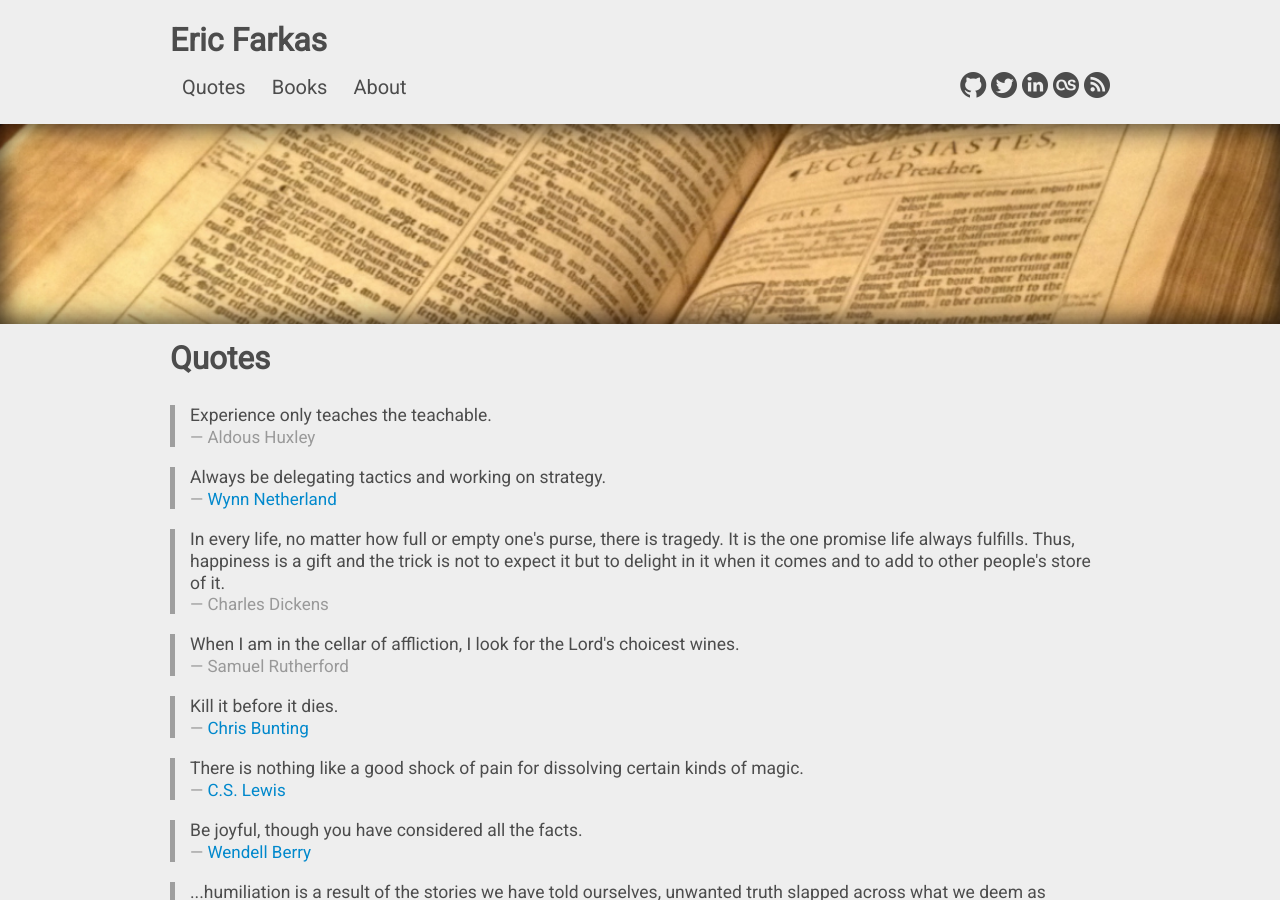
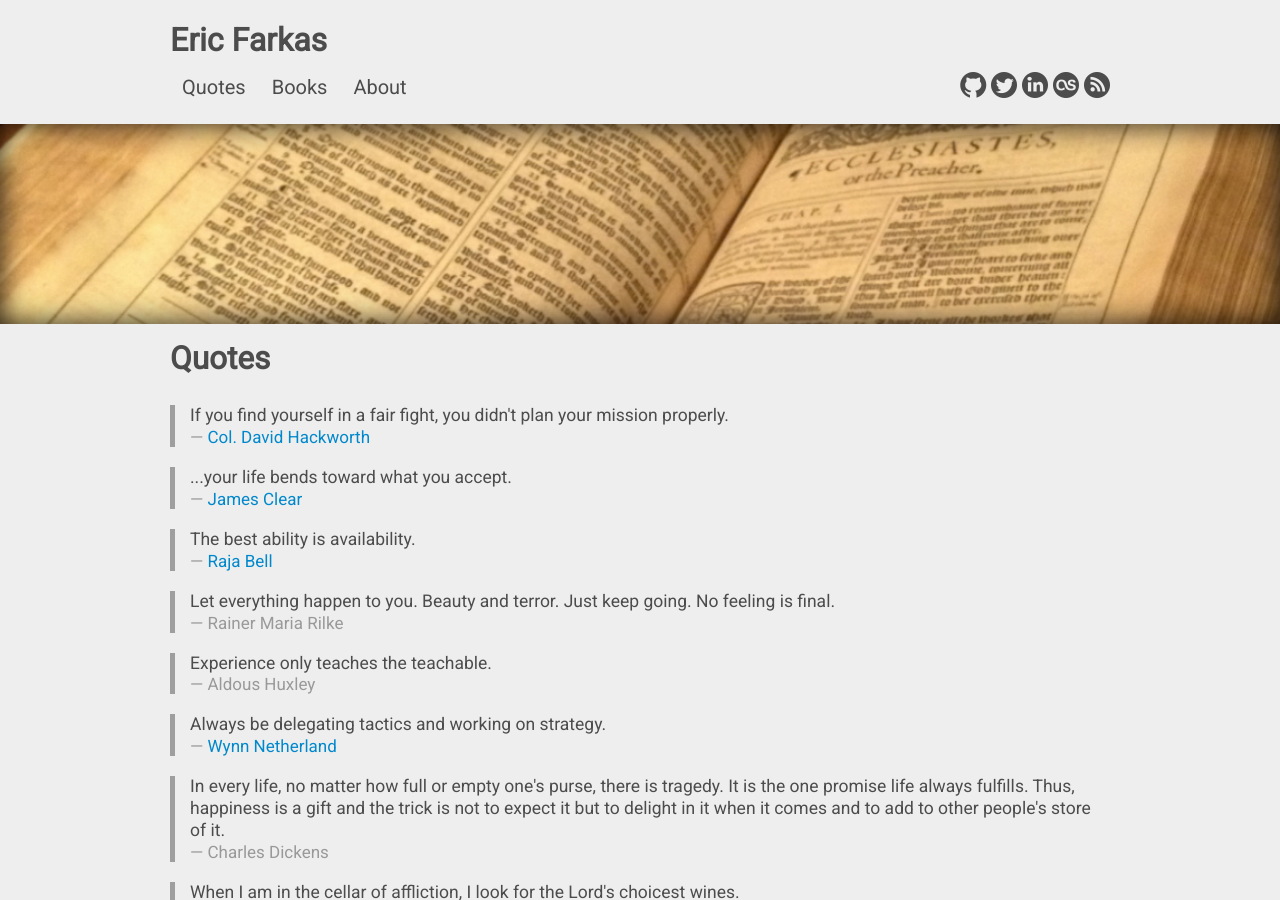
Before and after one commit to speric/speric.github.com, a Jekyll site: the page built from quotes.html, in a window 1280 px wide and 900 px high. Built offline with Jekyll 4.4.1, drawn with Linux system fonts in a browser that asks for light colours; some web fonts are replaced; comment, search, counter and statistics services are not loaded.

Commit message:
Update quotes.html

```diff
--- a/quotes.html
+++ b/quotes.html
@@ -8,6 +8,35 @@ description: A collection of thought-provoking quotes.
 <h2>Quotes</h2>
 
 <br/>
+
+<blockquote>
+  <p>
+    If you find yourself in a fair fight, you didn't plan your mission properly.
+  </p>
+  <small><a href="https://www.amazon.com/About-Face-Odyssey-American-Warrior/dp/0671695347">Col. David Hackworth</a></small>
+</blockquote>
+
+<blockquote>
+  <p>
+    ...your life bends toward what you accept.
+  </p>
+  <small><a href="https://twitter.com/JamesClear/status/1380622487319420928">James Clear</a></small>
+</blockquote>
+
+<blockquote>
+  <p>
+    The best ability is availability.
+  </p>
+  <small><a href="https://www.theringer.com/the-nba-show">Raja Bell</a></small>
+</blockquote>
+
+<blockquote>
+  <p>
+    Let everything happen to you. Beauty and terror. Just keep going. No feeling is final.
+  </p>
+  <small>Rainer Maria Rilke</small>
+</blockquote>
+
 
 <blockquote>
   <p>
```
